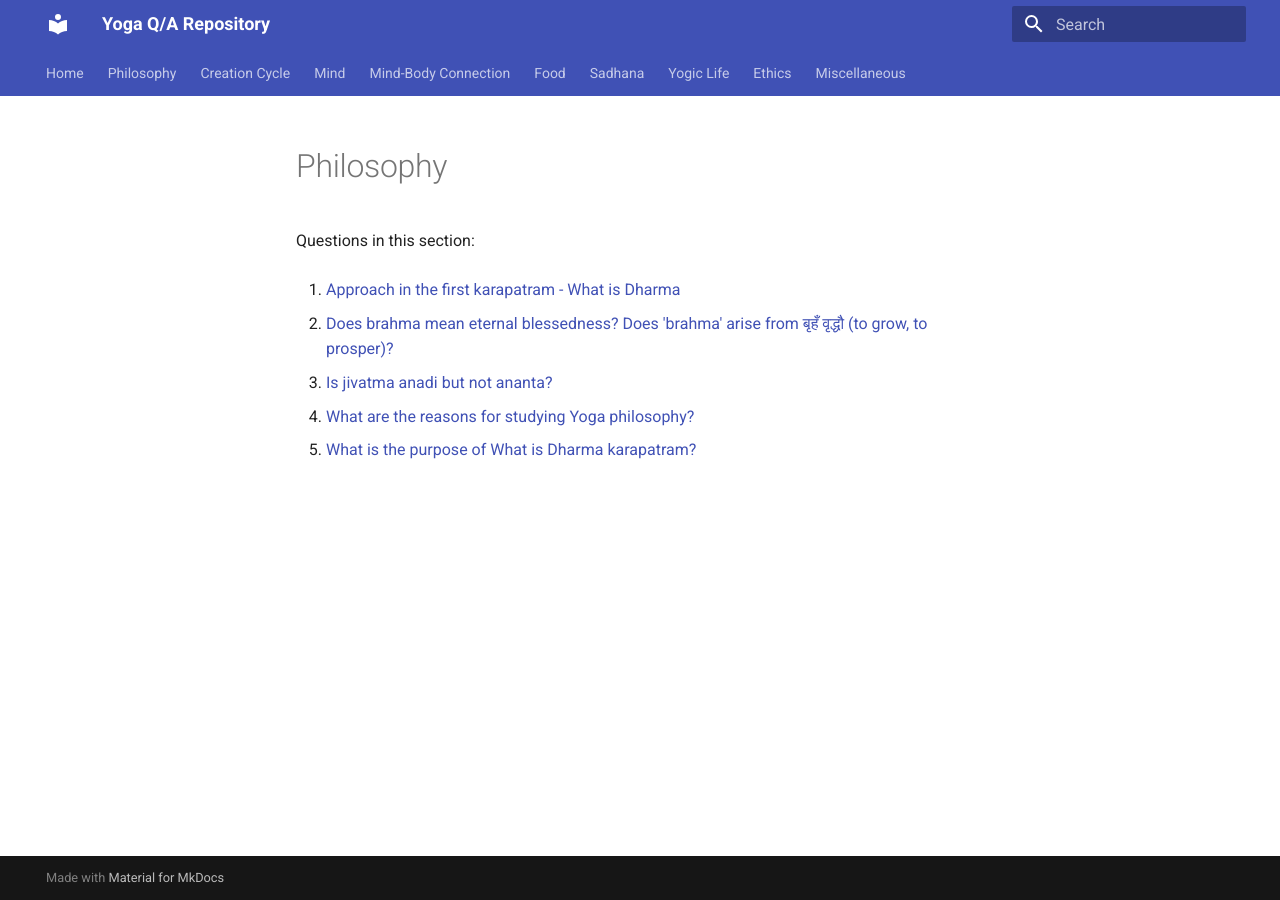
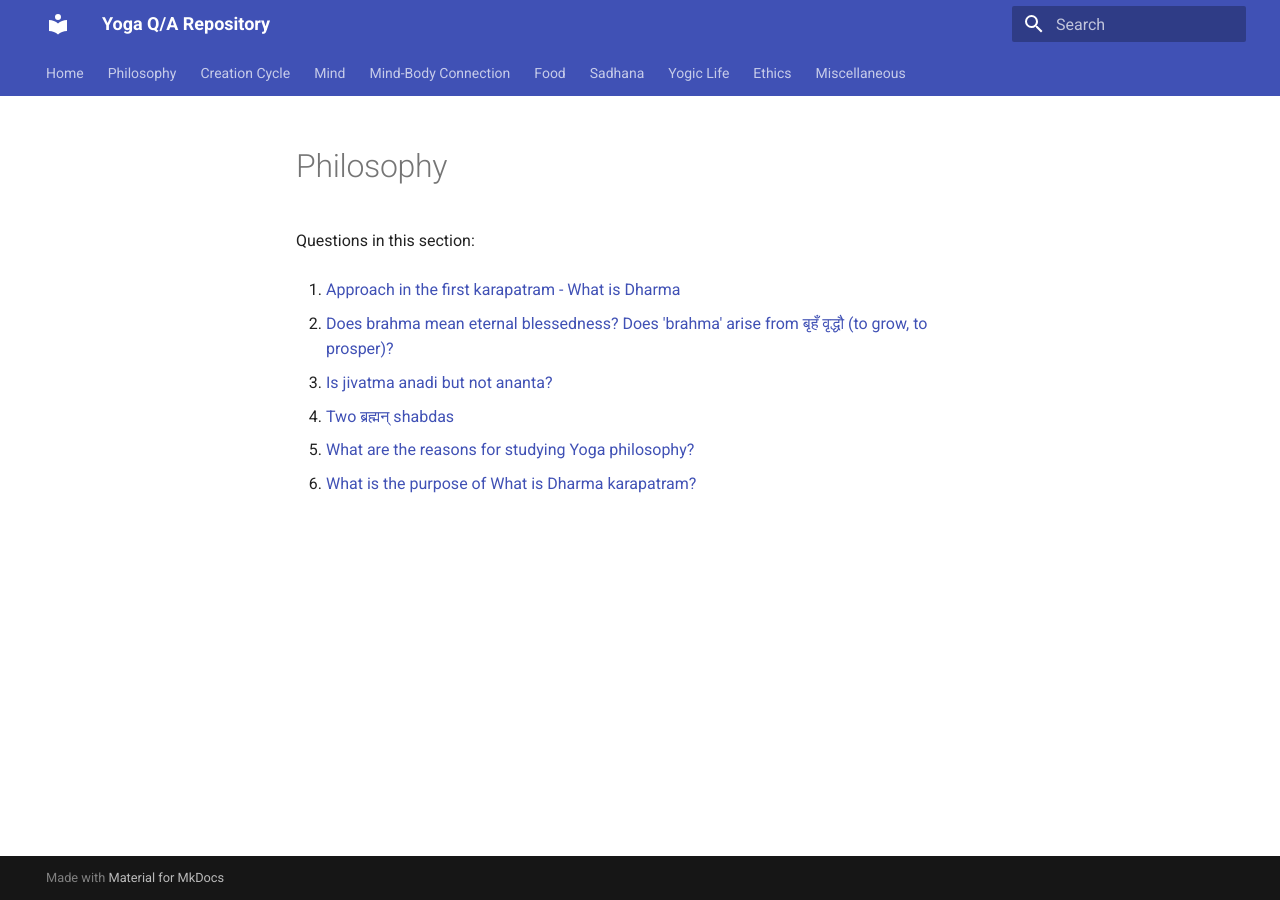
Before and after one commit to yogiclife/yoga-qa, an MkDocs documentation site: the page built from docs/philosophy/README.md, in a window 1280 px wide. Built offline with MkDocs 1.6.1 and Material for MkDocs 9.7.7, drawn with Linux system fonts in a browser that asks for light colours.

Commit message:
Update topic indices [skip ci]

```diff
--- a/docs/philosophy/README.md
+++ b/docs/philosophy/README.md
@@ -8,6 +8,8 @@ Questions in this section:
 
 3. [Is jivatma anadi but not ananta?](is-jivatma-anadi-but-not-ananta-20260628-103314.md)
 
-4. [What are the reasons for studying Yoga philosophy?](what-are-the-reasons-for-studying-yoga-philosophy-20260628-103602.md)
+4. [Two ब्रह्मन् shabdas](two-shabdas-20260629-072546.md)
 
-5. [What is the purpose of What is Dharma karapatram?](what-is-the-purpose-of-what-is-dharma-karapatram-20260628-114256.md)
+5. [What are the reasons for studying Yoga philosophy?](what-are-the-reasons-for-studying-yoga-philosophy-20260628-103602.md)
+
+6. [What is the purpose of What is Dharma karapatram?](what-is-the-purpose-of-what-is-dharma-karapatram-20260628-114256.md)
```
